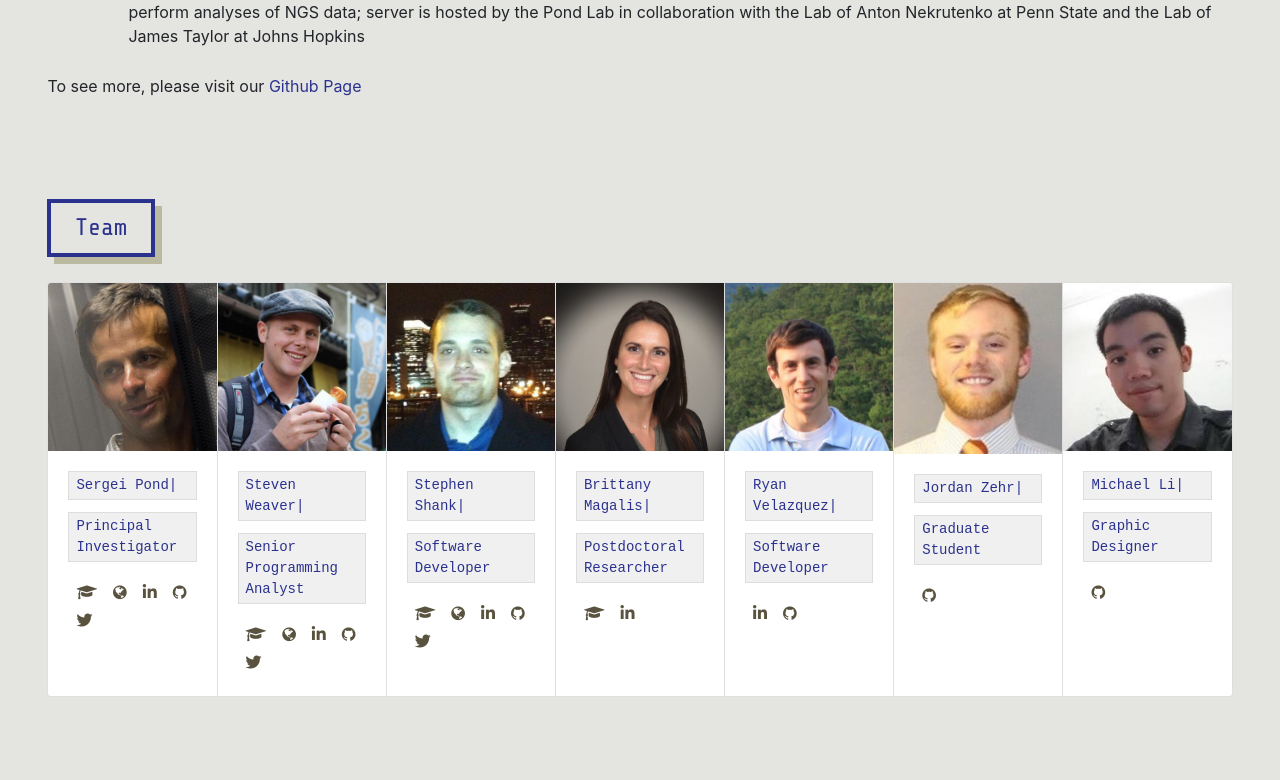
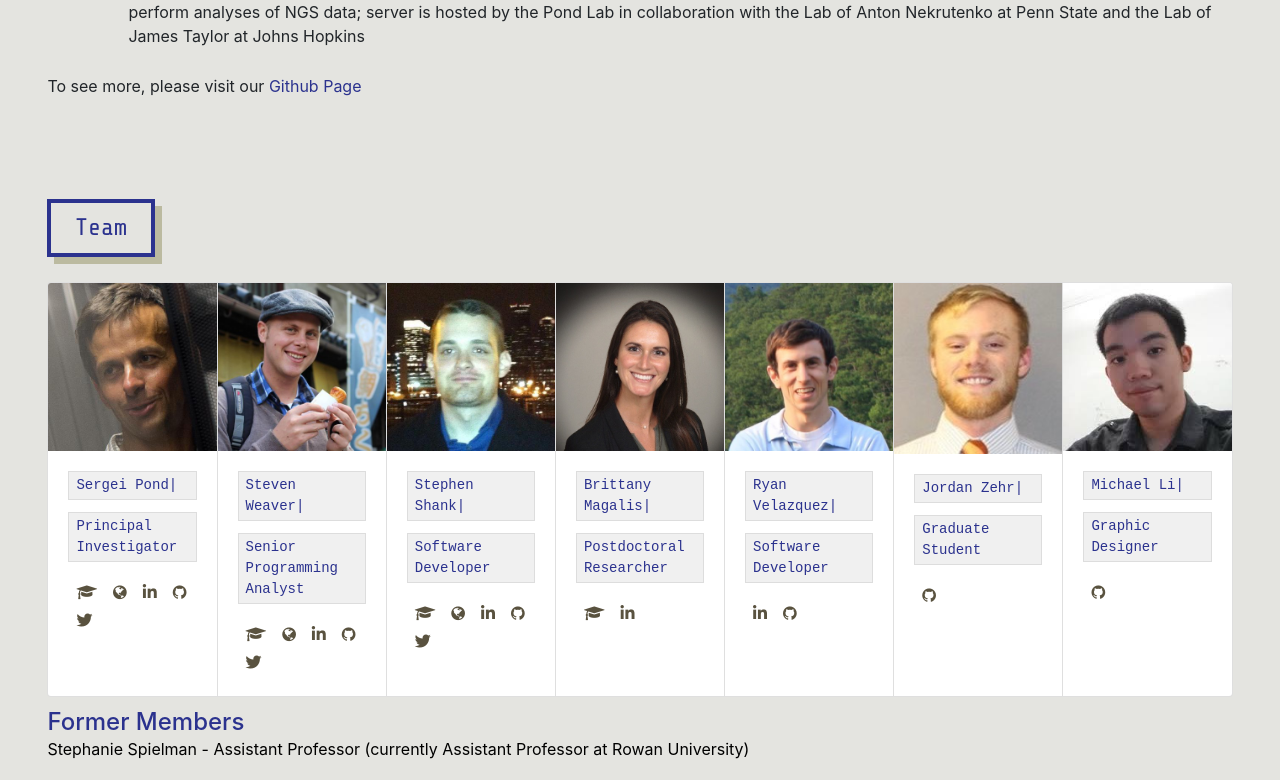
Before and after one commit to veg/LabSite, a React (Create React App) app: page / in a window 1280 px wide. Shown: the part 1093-1873 px from the top of the page. Built offline with nearby package versions, Linux system fonts and the light colour scheme.

Commit message:
add Former Members Section

```diff
--- a/src/members.jsx
+++ b/src/members.jsx
@@ -27,9 +27,20 @@ class Members extends Component {
 
   render() {
     return (
-      <div id="members">
-        <h2 className="title">Team</h2>
-        <div>{this.getMembers()}</div>
+      <div>
+
+        <div id="members">
+          <h2 className="title">Team</h2>
+          <div>{this.getMembers()}</div>
+        </div>
+
+        <div style={{marginTop: "10px" }}>
+          <h4>Former Members</h4>
+          <a style={{ color: "black" }} href="http://sjspielman.org/">
+            <p>Stephanie Spielman - Assistant Professor (currently Assistant Professor at Rowan University)</p>
+          </a>
+        </div>
+
       </div>
     );
   }
```
Also changed, not shown: src/data/members_info.js (+0 -19 lines).
